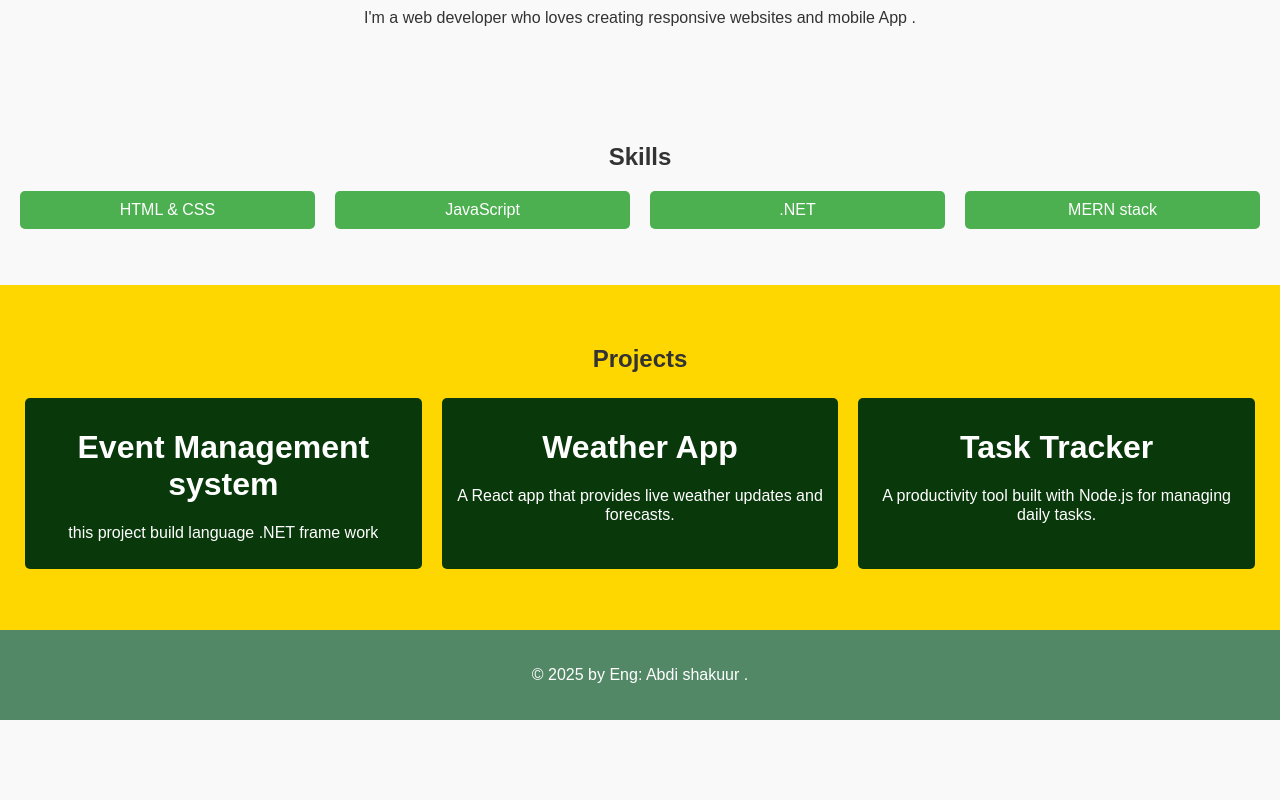
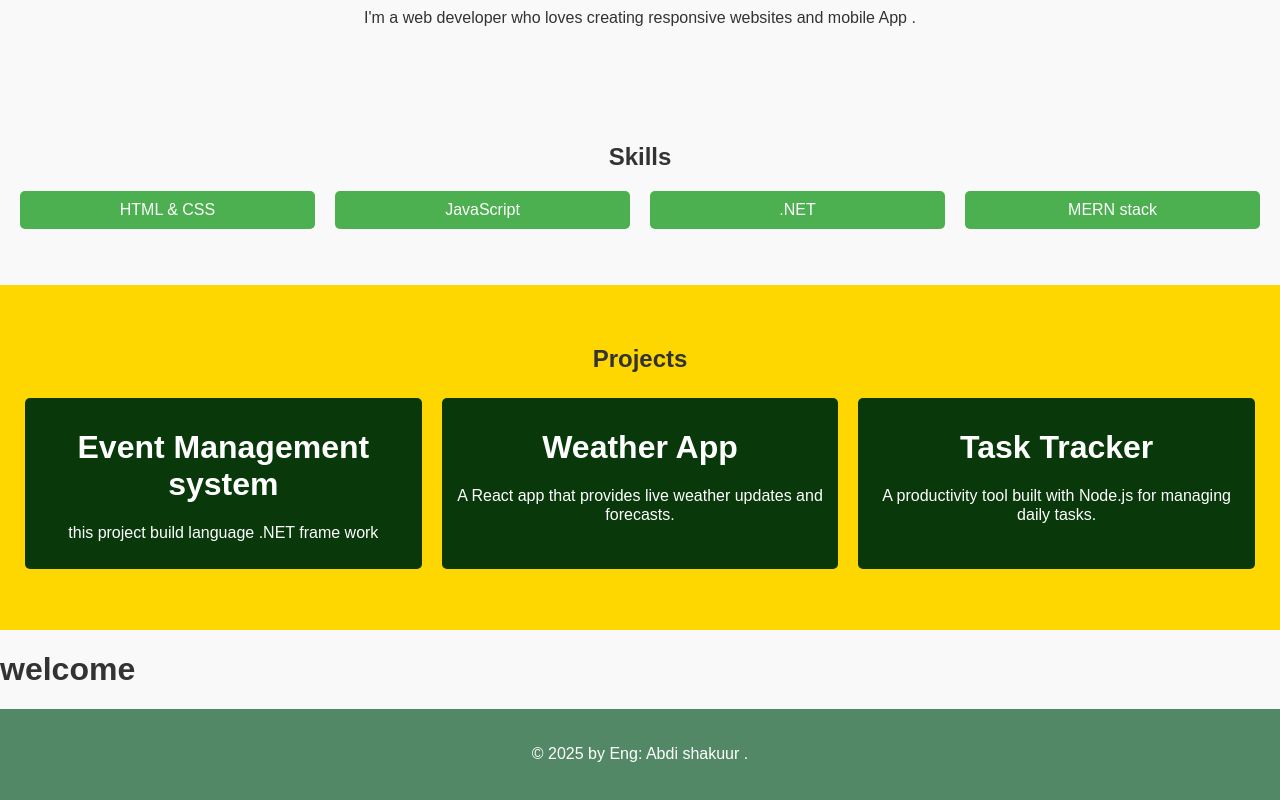
Before and after one commit to Abdishakur6117/Myportfolio-, a plain HTML site: page myportfolio.html in a window 1280 px wide. Shown: the part 441-1241 px from the top of the page. Before the commit the page ends 1161 px from the top, so only its background shows below. Drawn offline with Linux system fonts and the light colour scheme.

Commit message:
add sections

```diff
--- a/myportfolio.html
+++ b/myportfolio.html
@@ -64,6 +64,9 @@
 
             </ul>
         </section>
+        <section>
+            <h1>welcome</h1>
+        </section>
     </main>
 
     <footer>
```
